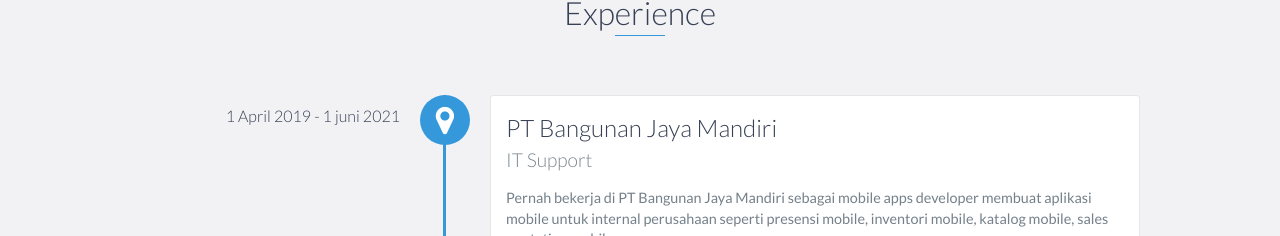
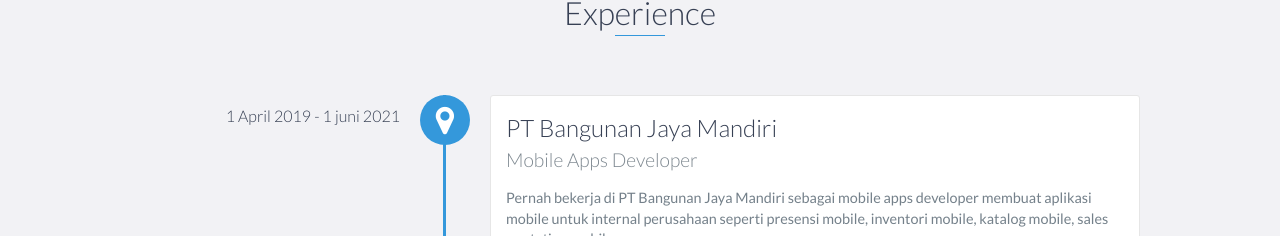
Before and after one commit to diospratama/diospratama.github.io, a website: page index.html in a window 1280 px wide. Shown: the part 1087-1323 px from the top of the page. Drawn offline with nearby package versions, Linux system fonts and the light colour scheme.

Commit message:
Update index.html

```diff
--- a/index.html
+++ b/index.html
@@ -93,7 +93,7 @@
         <div id="experience-timeline">
 	<div data-date="1 April 2019 - 1 juni 2021">
                 <h3>PT Bangunan Jaya Mandiri</h3>
-                <h4>IT Support</h4>
+                <h4>Mobile Apps Developer</h4>
                 <p>
                     Pernah bekerja di PT Bangunan Jaya Mandiri sebagai mobile apps developer membuat aplikasi mobile untuk internal perusahaan seperti presensi mobile, inventori mobile, katalog mobile,
 		    sales quotation mobile.
```
